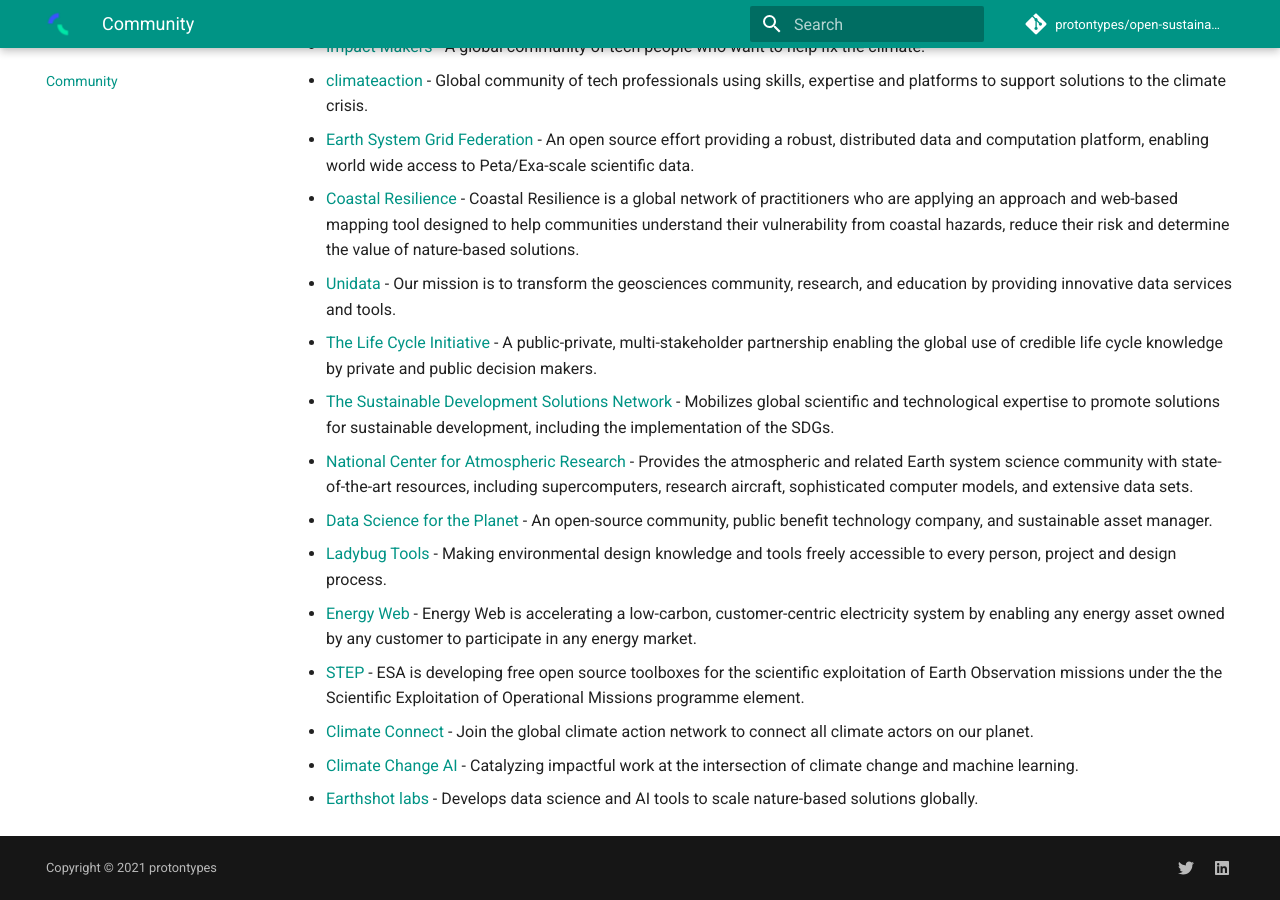
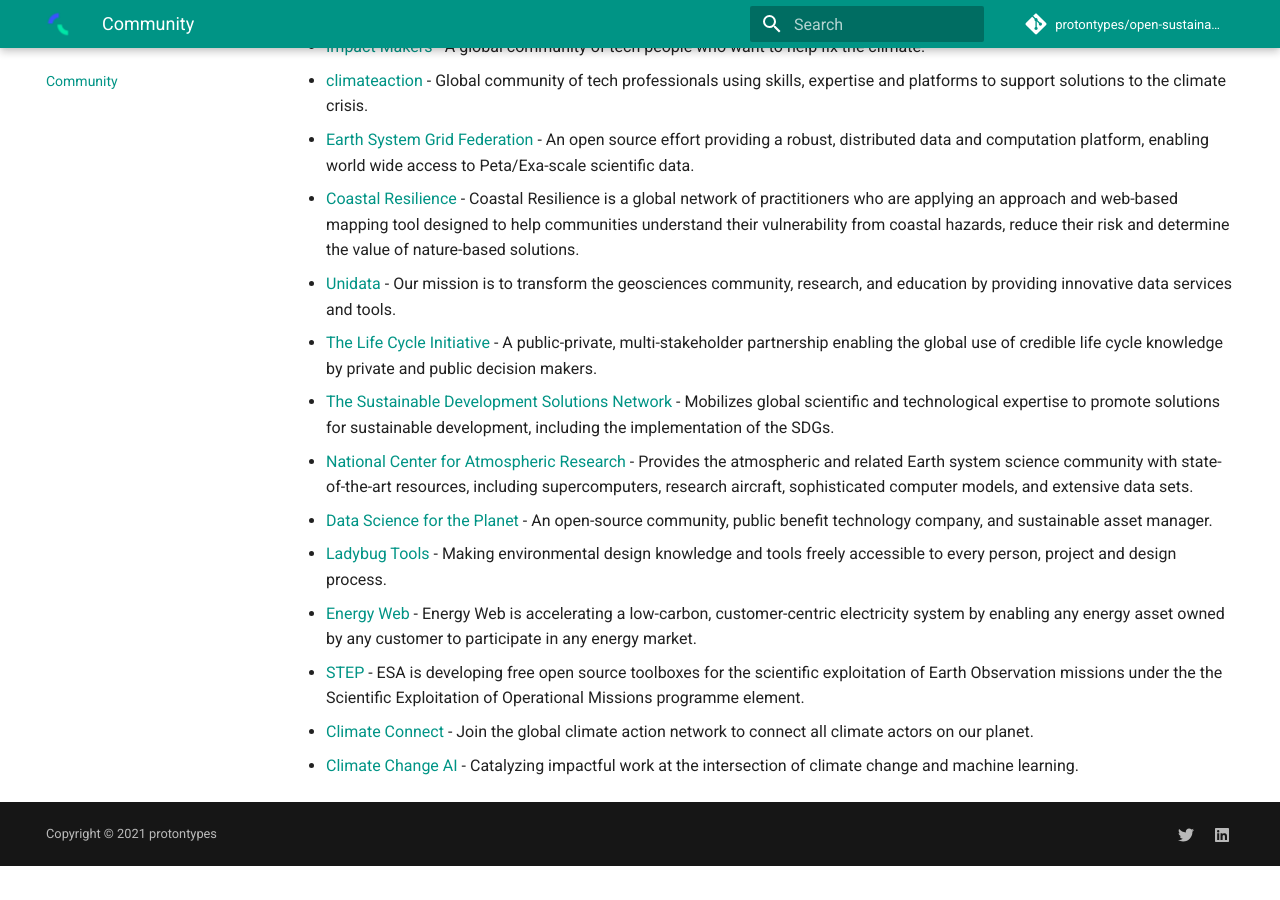
Before and after one commit to protontypes/open-sustainable-technology, an MkDocs documentation site: the page built from docs/COMMUNITY.md, in a window 1280 px wide and 900 px high, scrolled down 1649 px. Built offline with MkDocs 1.6.1 and Material for MkDocs 9.7.7, drawn with Linux system fonts in a browser that asks for light colours; comment, search, counter and statistics services are not loaded; after the commit the page ends 2515 px from its top, so only the background shows below that.

Commit message:
Linter correction

```diff
--- a/docs/COMMUNITY.md
+++ b/docs/COMMUNITY.md
@@ -44,4 +44,3 @@
 - [STEP](http://step.esa.int/main/) - ESA  is developing  free open source toolboxes for the scientific exploitation of Earth Observation missions under the the Scientific Exploitation of Operational Missions programme element.
 - [Climate Connect](https://climateconnect.earth/) - Join the global climate action network to connect all climate actors on our planet.
 - [Climate Change AI](https://www.climatechange.ai/) - Catalyzing impactful work at the intersection of climate change and machine learning.
-- [Earthshot labs](https://www.earthshot.eco/) - Develops data science and AI tools to scale nature-based solutions globally.
```
